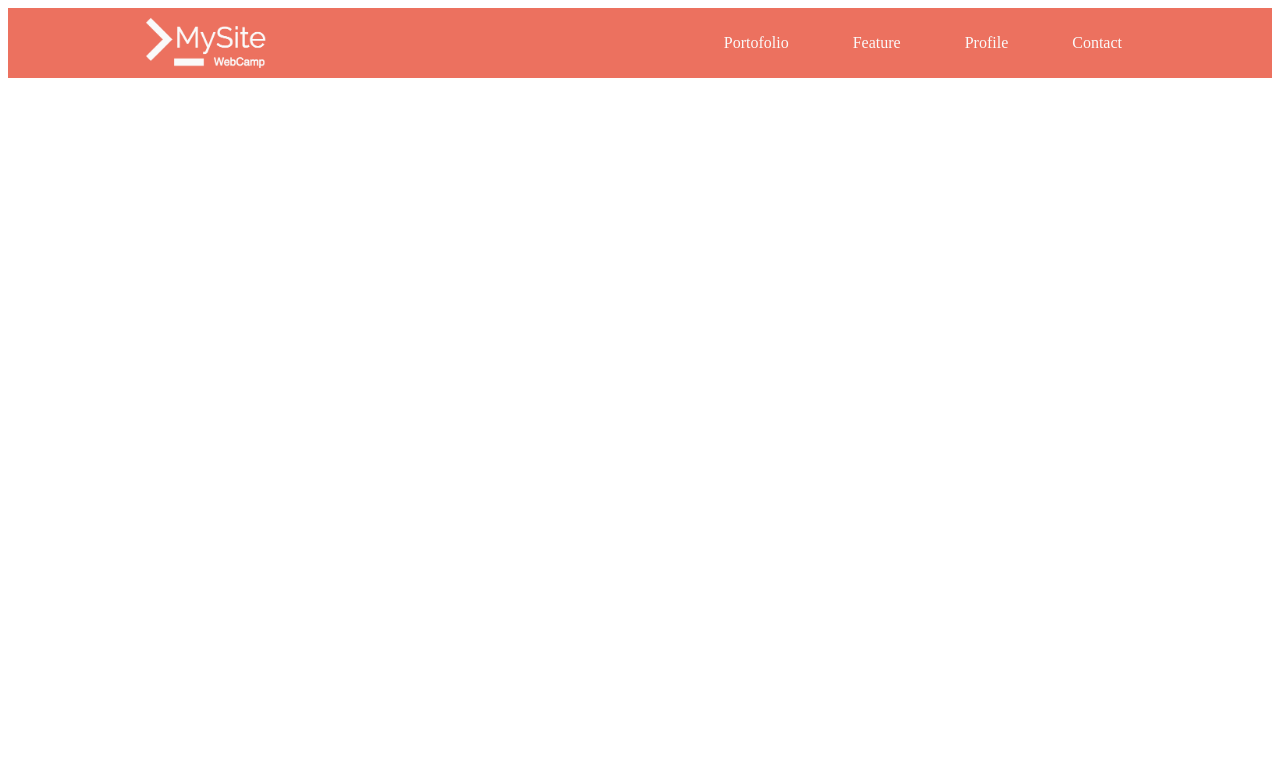
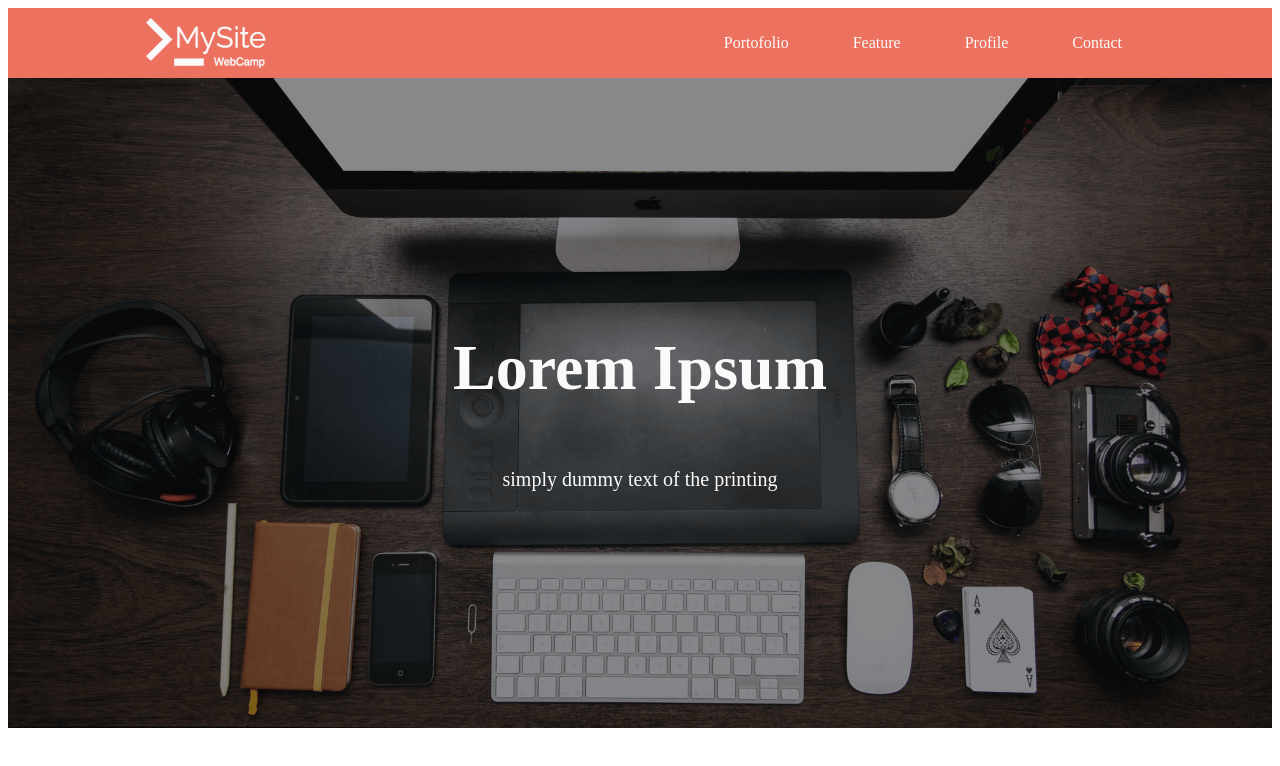
Before and after one commit to sgmkhr/WALS_website, a plain HTML site: page index.html in a window 1280 px wide. Drawn offline with Linux system fonts and the light colour scheme.

Commit message:
[Add]main visual

```diff
--- a/css/style.css
+++ b/css/style.css
@@ -32,3 +32,28 @@ header {
   color: #FAFAFA;
   display: inline-block;
 }
+
+.main-visual {
+  height: 650px;
+  width: 100%;
+  background-image: url(../img/mv.png);
+  background-size: cover;
+}
+
+.main-visual-content {
+  padding-top: 200px;
+  margin: 0 auto;
+}
+
+.main-visual-content h2 {
+  text-align: center;
+  font-size: 64px;
+  color: #FAFAFA;
+  padding-bottom: 10px;
+}
+
+.main-visual-content p {
+  text-align: center;
+  font-size: 20px;
+  color: #FAFAFA;
+}
--- a/index.html
+++ b/index.html
@@ -21,6 +21,13 @@
     </header>
     <main>
 
+      <div class="main-visual">
+        <div class="main-visual-content">
+          <h2>Lorem Ipsum</h2>
+          <p>simply dummy text of the printing</p>
+        </div>
+      </div>
+
     </main>
     <footer>
 
```
